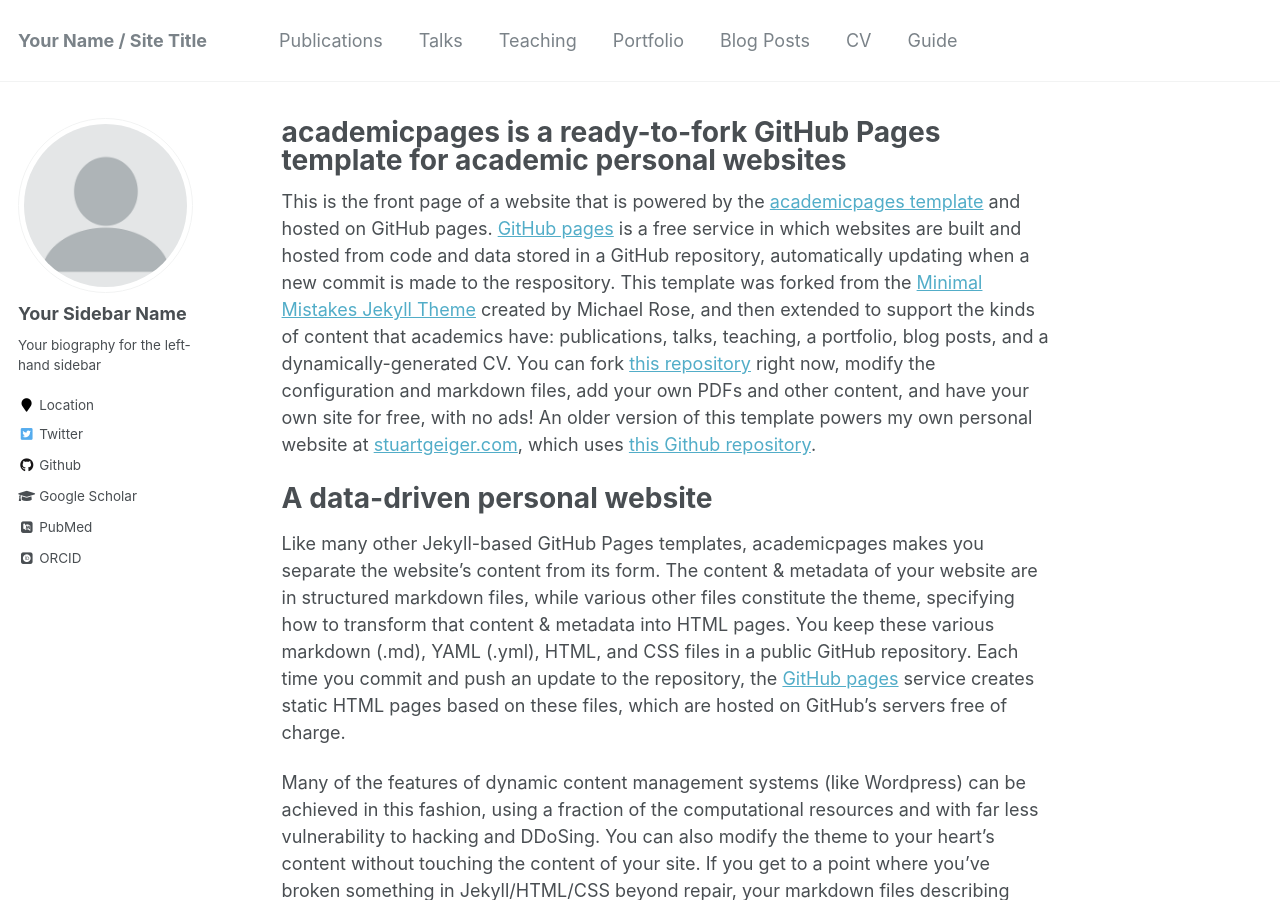
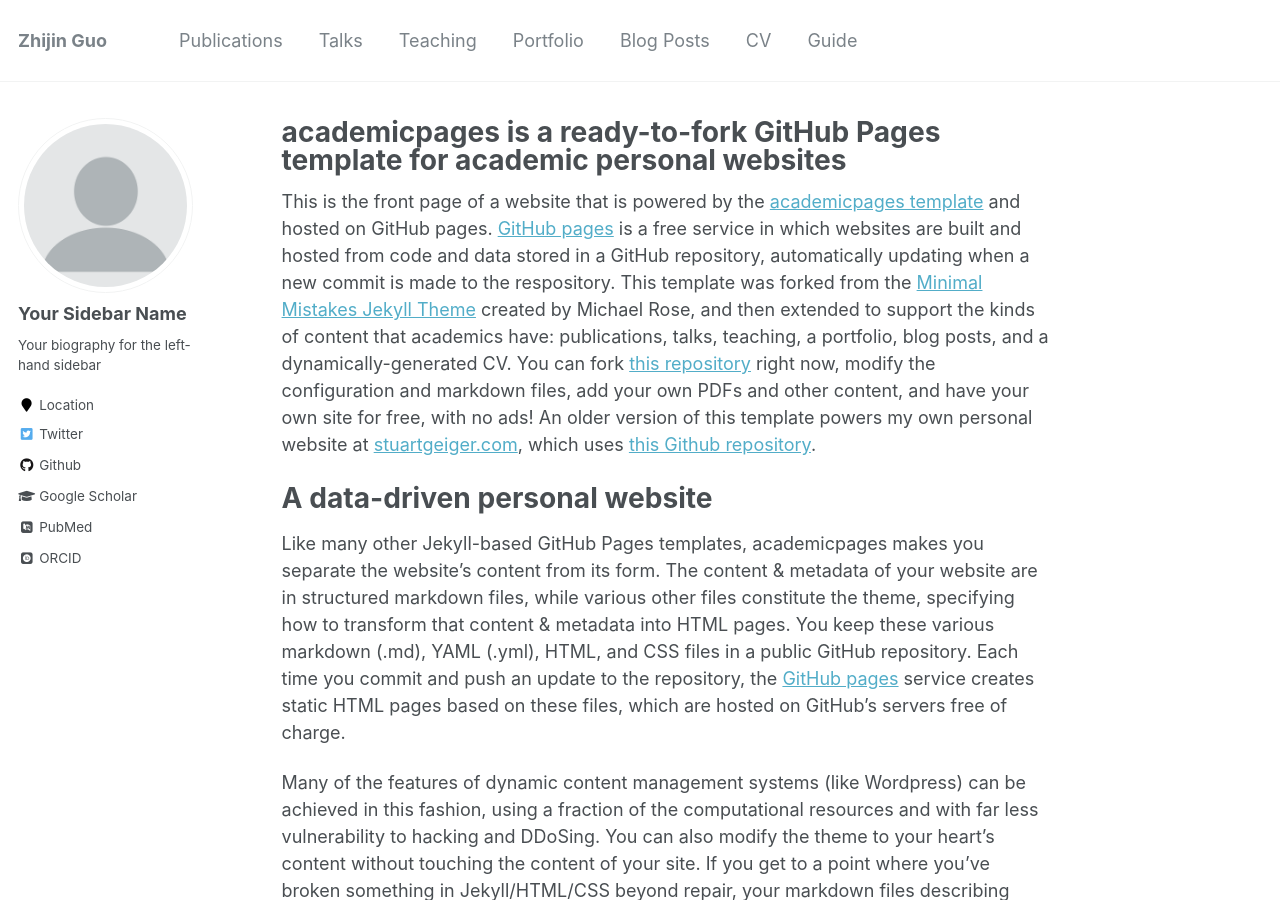
Before and after one commit to ZhijinGuo/ZhijinGuo.github.io, a Jekyll site: the page built from _pages/about.md, in a window 1280 px wide and 900 px high. Built offline with Jekyll 4.4.1, drawn with Linux system fonts in a browser that asks for light colours; some web fonts are replaced.

Commit message:
Update _config.yml

```diff
--- a/_config.yml
+++ b/_config.yml
@@ -7,7 +7,7 @@
 
 # Site Settings
 locale                   : "en-US"
-title                    : "Your Name / Site Title"
+title                    : "Zhijin Guo"
 title_separator          : "-"
 name                     : &name "Your Name"
 description              : &description "personal description"
```
